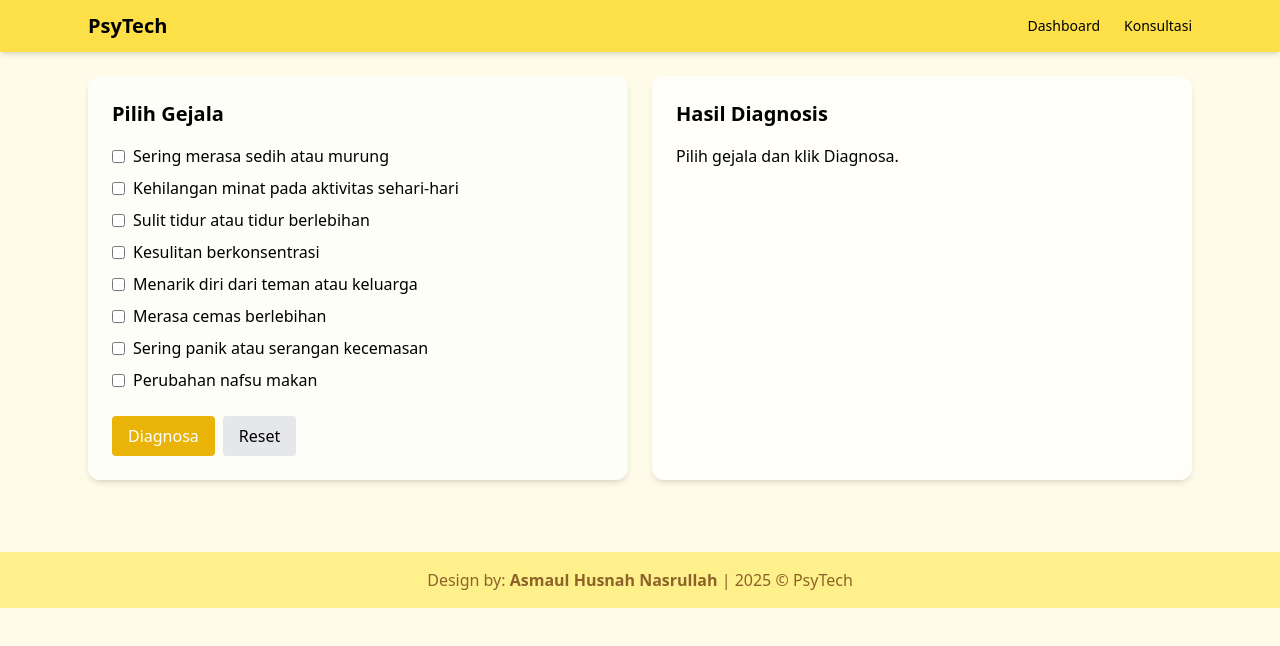
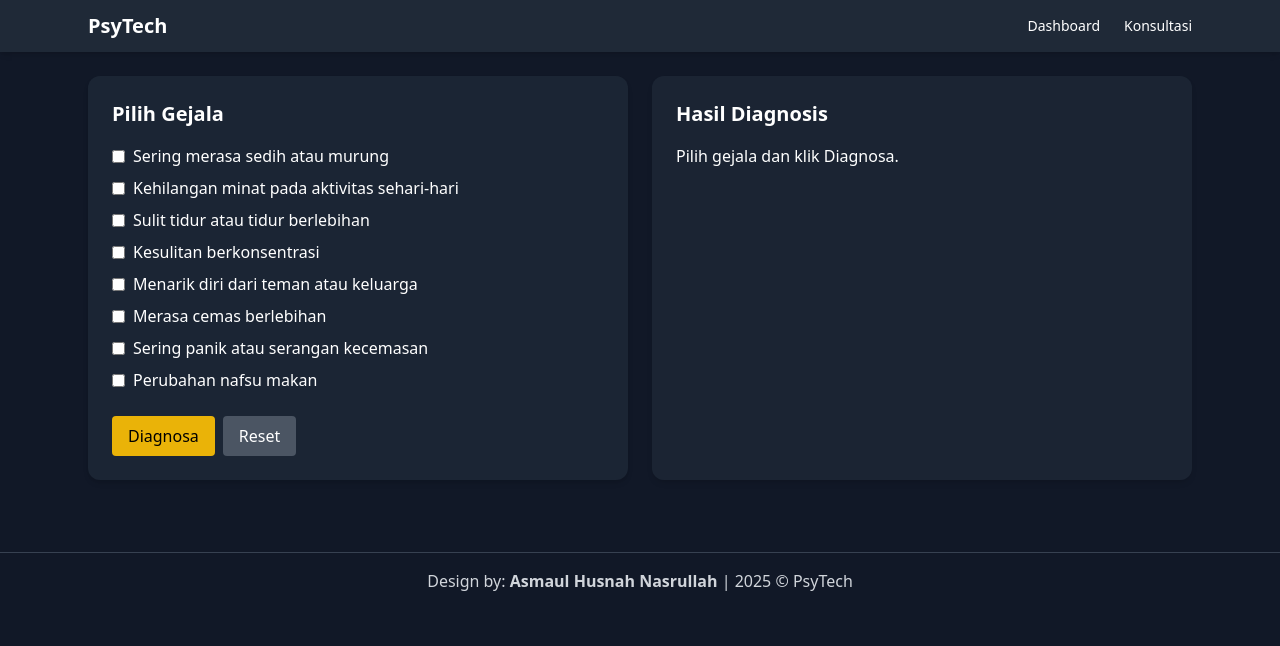
Before and after one commit to asmaulhusnel/ExpertSystem-PsyTech, a React (Vite) app: page / in a window 1280 px wide. Both pictures are taken after a click on the button "Konsultasi". Shown: the top 646 px of the page. Built offline with nearby package versions, Linux system fonts and the light colour scheme.

Commit message:
Update App.jsx

```diff
--- a/src/App.jsx
+++ b/src/App.jsx
@@ -131,9 +131,9 @@ export default function App() {
   kb.symptoms.forEach((s) => (symptomMap[s.id] = s.text));
 
   return (
-    <div className="min-h-screen bg-yellow-50 text-black">
+    <div className="min-h-screen bg-gray-900 text-white">
       {/* Navbar */}
-      <header className="bg-yellow-300 sticky top-0 z-20 shadow-md">
+      <header className="bg-gray-800 sticky top-0 z-20 shadow-md">
         <div className="max-w-6xl mx-auto px-6 py-3 flex justify-between items-center">
           <div className="text-xl font-bold">PsyTech</div>
           <div className="flex space-x-6 text-sm">
@@ -145,17 +145,18 @@ export default function App() {
 
       <main className="max-w-6xl mx-auto px-6 py-6">
         {page === "dashboard" && (
-          <div>
+          <div className="text-center">
+            <img src="/expert-system.png" alt="Sistem Pakar" className="mx-auto mb-6 w-64" />
             <h1 className="text-3xl font-bold mb-4">Dashboard</h1>
-            <p>Selamat datang di PsyTech — Sistem Pakar Diagnosa Psikologis.</p>
-            <p className="mt-2">Di sini Anda bisa mempelajari masalah psikologi, gejala, dan memanfaatkan sistem diagnosa gejala secara otomatis.</p>
+            <p>Selamat datang di PsyTech — Sistem Pakar Diagnosa Masalah Psikologis.</p>
+            <p className="mt-2">Sistem ini membantu mendiagnosa masalah psikologi berdasarkan gejala yang dipilih. Anda dapat mempelajari gejala, rule, dan memanfaatkan sistem untuk konsultasi psikologi sederhana.</p>
           </div>
         )}
 
         {page === "konsultasi" && (
           <div className="grid md:grid-cols-2 gap-6">
             {/* LEFT: Konsultasi */}
-            <div className="p-6 rounded-xl bg-white/70 shadow-md">
+            <div className="p-6 rounded-xl bg-gray-800/80 shadow-md">
               <h2 className="text-xl font-semibold mb-4">Pilih Gejala</h2>
               <div className="space-y-2 max-h-64 overflow-auto pr-2">
                 {kb.symptoms.map((s) => (
@@ -164,24 +165,24 @@ export default function App() {
                       type="checkbox"
                       checked={selectedSymptoms.includes(s.id)}
                       onChange={() => toggleSymptom(s.id)}
-                      className="accent-yellow-500"
+                      className="accent-yellow-400"
                     />
                     <span>{s.text}</span>
                   </label>
                 ))}
               </div>
               <div className="flex gap-2 mt-4">
-                <button onClick={runInference} className="px-4 py-2 bg-yellow-500 rounded text-white hover:bg-yellow-600 transition">
+                <button onClick={runInference} className="px-4 py-2 bg-yellow-500 rounded text-black hover:bg-yellow-600 transition">
                   Diagnosa
                 </button>
-                <button onClick={reset} className="px-4 py-2 bg-gray-200 rounded hover:bg-gray-300">
+                <button onClick={reset} className="px-4 py-2 bg-gray-600 rounded hover:bg-gray-700">
                   Reset
                 </button>
               </div>
             </div>
 
             {/* RIGHT: Hasil */}
-            <div className="p-6 rounded-xl bg-white/70 shadow-md max-h-[600px] overflow-auto">
+            <div className="p-6 rounded-xl bg-gray-800/80 shadow-md max-h-[600px] overflow-auto">
               <h2 className="text-xl font-semibold mb-4">Hasil Diagnosis</h2>
               {!result && <p>Pilih gejala dan klik Diagnosa.</p>}
               {result && (
@@ -206,7 +207,7 @@ export default function App() {
                   </div>
                   <div>
                     <strong>Trace:</strong>
-                    <div className="text-xs max-h-36 overflow-auto bg-white/20 p-2 rounded mt-1">
+                    <div className="text-xs max-h-36 overflow-auto bg-gray-700/40 p-2 rounded mt-1">
                       {result.trace.map((t,i) => (
                         <div key={i} className="mb-2">
                           <div>Rule: {t.ruleId} — Fired: {t.fired ? "Ya" : "Tidak"}</div>
@@ -224,7 +225,7 @@ export default function App() {
       </main>
 
       {/* Footer */}
-      <footer className="mt-12 py-4 text-center text-yellow-900/80 bg-yellow-200">
+      <footer className="mt-12 py-4 text-center text-gray-300 bg-gray-900 border-t border-gray-700">
         <p>Design by: <strong>Asmaul Husnah Nasrullah</strong> | 2025 © PsyTech</p>
       </footer>
     </div>
```
